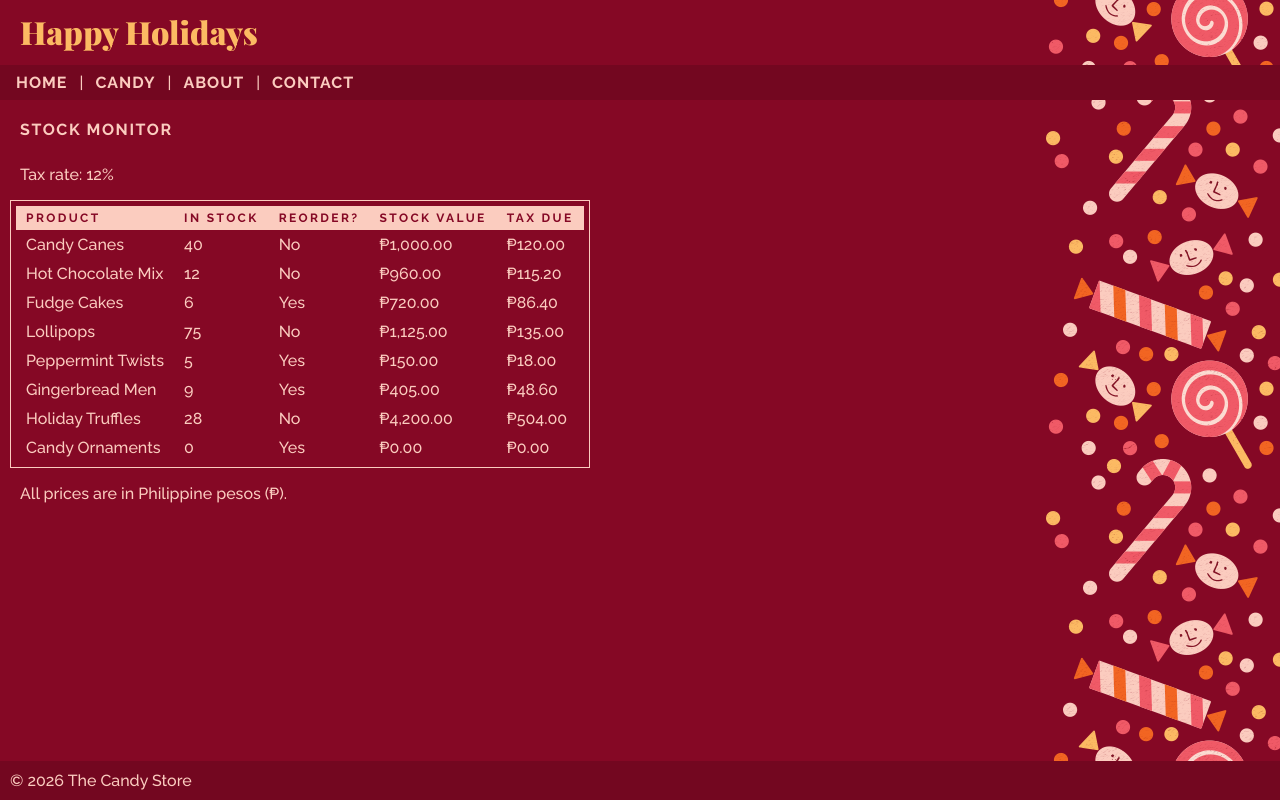
After one commit to Kadense-png/Holiday-Snack-Shop, a PHP site: page /stock.php in a window 1280 px wide. The commit adds this page. Run offline with PHP 8.4, Linux system fonts and the light colour scheme.

Commit message:
Files updated for Hands on 3

```diff
--- a/candy.php
+++ b/candy.php
@@ -84,6 +84,6 @@ switch ($day) {
         echo "<p>Merry Christmas!</p>";
     }
     ?>
-    <p class="last"><a class="button" href="contact.php">Order Now</a></p>
+    <p><a class="button" href="contact.php">Order Now</a></p>
 
 <?php include_once 'includes/footer.php'; ?>
--- /dev/null
+++ b/stock.php
@@ -0,0 +1,62 @@
+<?php
+declare(strict_types=1);
+
+// Step 2: multidimensional array: key = product name, value = [price, stock]
+$products = [
+    'Candy Canes'       => ['price' => 25.00,  'stock' => 40],
+    'Hot Chocolate Mix' => ['price' => 80.00,  'stock' => 12],
+    'Fudge Cakes'       => ['price' => 120.00, 'stock' => 6],
+    'Lollipops'         => ['price' => 15.00,  'stock' => 75],
+    'Peppermint Twists' => ['price' => 30.00,  'stock' => 5],
+    'Gingerbread Men'   => ['price' => 45.00,  'stock' => 9],
+    'Holiday Truffles'  => ['price' => 150.00, 'stock' => 28],
+    'Candy Ornaments'   => ['price' => 60.00,  'stock' => 0],
+];
+
+// Step 3: global variable for the tax rate (percent)
+$tax_rate = 12;
+
+// Step 4-5: reorder message using a ternary operator
+function get_reorder_message(int $stock): string
+{
+    return $stock < 10 ? 'Yes' : 'No';
+}
+
+// Step 6-7: total value of the stock for one product
+function get_total_value(float $price, int $quantity): float
+{
+    return $price * $quantity;
+}
+
+// Step 8-9: tax due once all the stock is sold
+function get_tax_due(float $price, int $quantity, int $tax_rate = 0): float
+{
+    return get_total_value($price, $quantity) * ($tax_rate / 100);
+}
+
+$pageTitle = "Stock Monitor";
+include_once 'includes/header.php';
+?>
+    <h2>Stock Monitor</h2>
+    <p>Tax rate: <?= $tax_rate ?>%</p>
+    <table>
+        <tr>
+            <th>Product</th>
+            <th>In Stock</th>
+            <th>Reorder?</th>
+            <th>Stock Value</th>
+            <th>Tax Due</th>
+        </tr>
+        <?php foreach ($products as $product_name => $data): ?>
+        <tr>
+            <td><?= $product_name ?></td>
+            <td><?= $data['stock'] ?></td>
+            <td><?= get_reorder_message($data['stock']) ?></td>
+            <td>&#8369;<?= number_format(get_total_value($data['price'], $data['stock']), 2) ?></td>
+            <td>&#8369;<?= number_format(get_tax_due($data['price'], $data['stock'], $tax_rate), 2) ?></td>
+        </tr>
+        <?php endforeach; ?>
+    </table>
+    <p>All prices are in Philippine pesos (&#8369;).</p>
+
+<?php include_once 'includes/footer.php'; ?>
```
